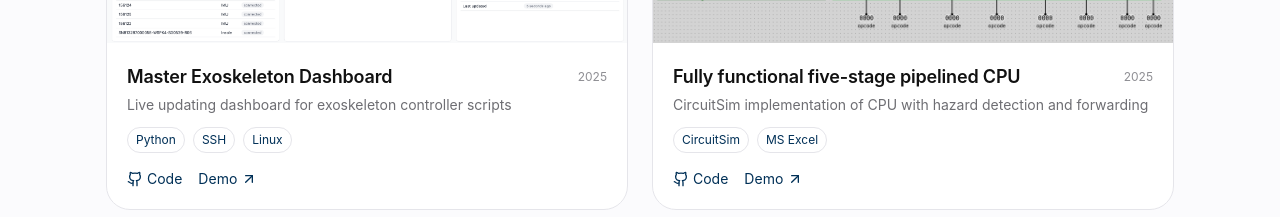
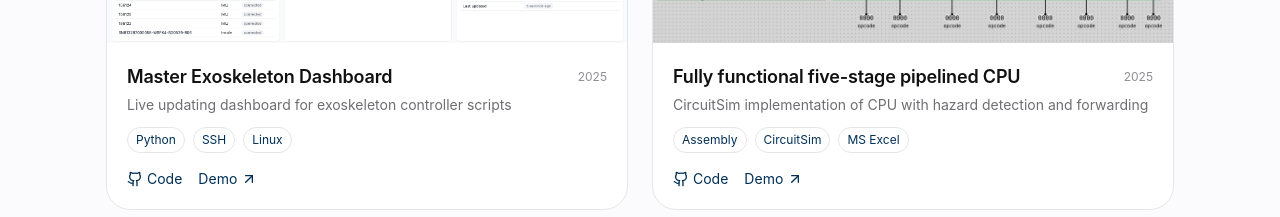
Before and after one commit to jlee600/evan-portfolio-react, a React (Vite) app in the folder my-portfolio/: page / in a window 1280 px wide. Shown: the part 4100-4317 px from the top of the page. Built offline with nearby package versions, Linux system fonts and the light colour scheme.

Commit message:
Update App.tsx

```diff
--- a/my-portfolio/src/App.tsx
+++ b/my-portfolio/src/App.tsx
@@ -362,7 +362,7 @@ const PROJECTS: Project[] = [
     id: 4,
     title: "Fully functional five-stage pipelined CPU",
     blurb: "CircuitSim implementation of CPU with hazard detection and forwarding",
-    stack: ["CircuitSim", "MS Excel"],
+    stack: ["Assembly", "CircuitSim", "MS Excel"],
     year: "2025",
     tag: "Systems",
     img: "/img/lc3.png",
```
